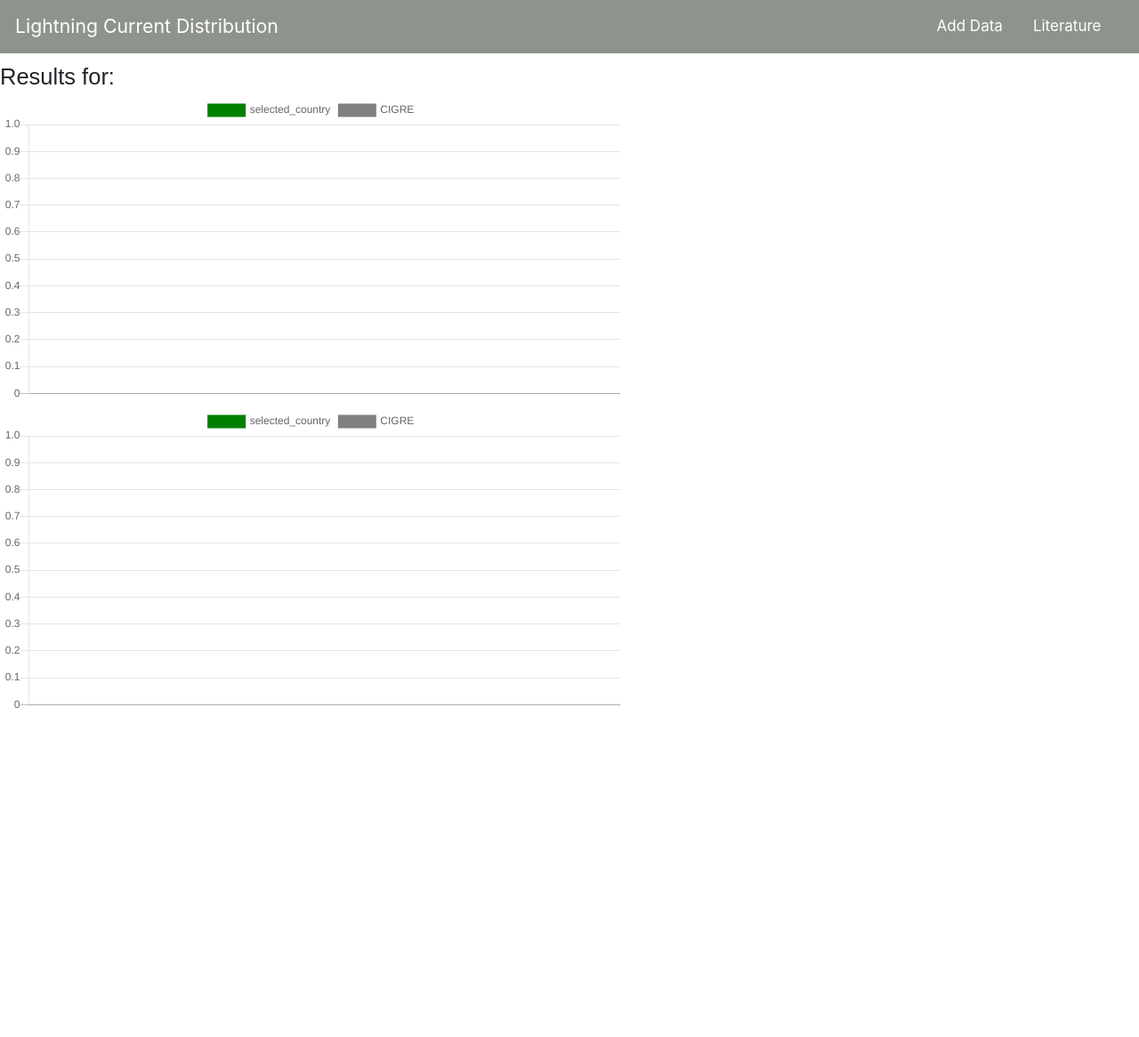
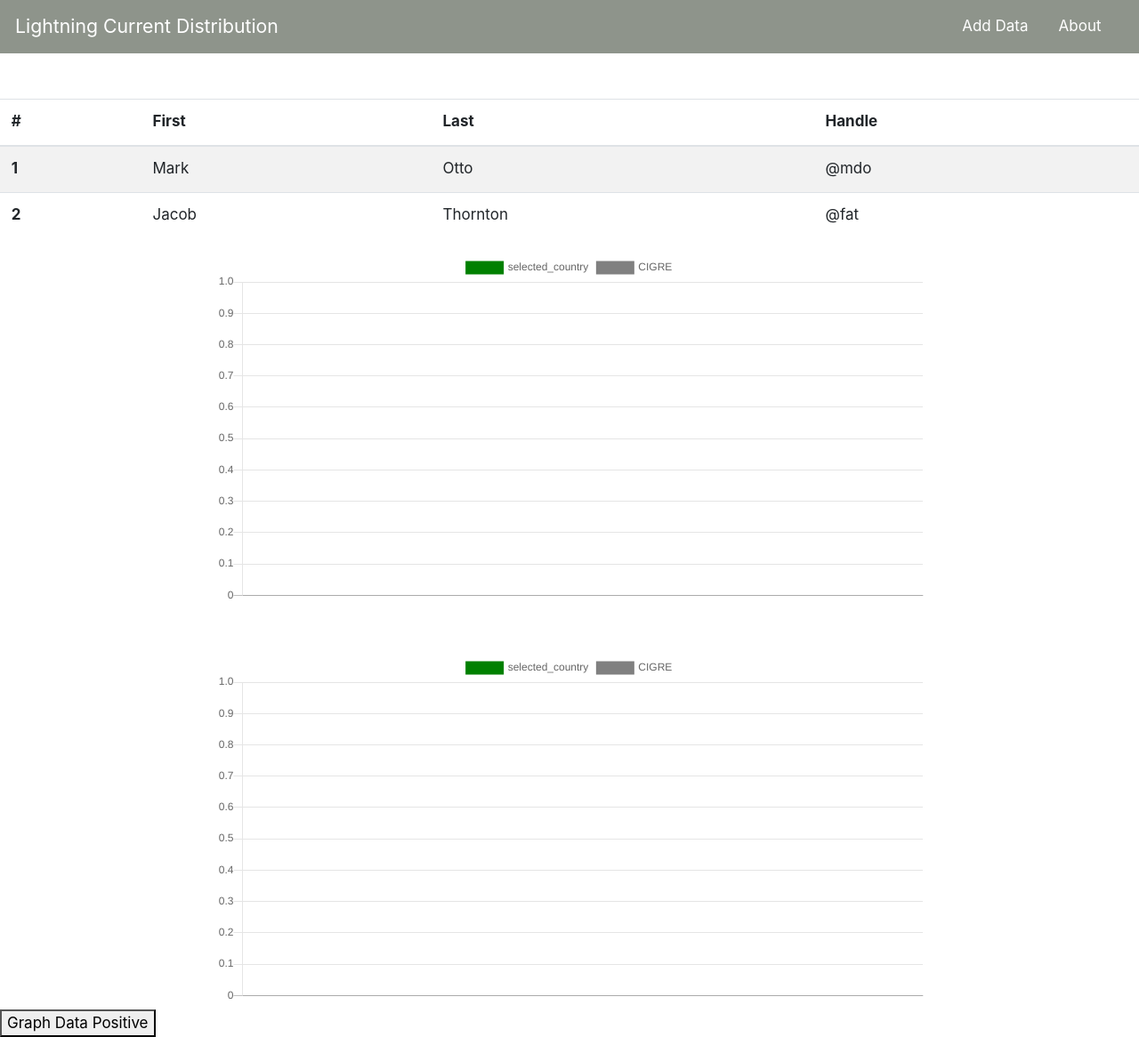
Before and after one commit to MargChatz/Thesis_webapp, a Flask app: template templates/index.html in a window 1280 px wide. Shown: the whole page at 89% size. Before the commit the page ends 796 px from the top, so only its background shows below. Run offline with Flask 2, Linux system fonts and the light colour scheme; the template is opened without the code that fills it, so the values that code supplies are empty; some libraries are stand-ins or nearby versions.

Commit message:
created addDataForm and table to index page

```diff
--- a/app.py
+++ b/app.py
@@ -15,7 +15,7 @@ app.config["DEBUG"] = True
 def nav():
       return render_template("nav.html")
 
-@app.route("/",  methods=['GET','POST'])
+@app.route("/home",  methods=['GET','POST'])
 def home():
     print(request.method)
 
@@ -32,6 +32,7 @@ def home():
         td = {}
         gd = {}
         ld = None
+
         for result in results:
             td["country"] = result[0]
             td["LLS"] = result[1]
@@ -57,6 +58,19 @@ def home():
         gd["xs"], gd["graph_values_p"] = graph_values(gd["median_current_p"], gd["std_current_p"], 200)
         gd["graph_values_n"] = graph_values(gd["median_current_n"], gd["std_current_n"], 200)[1]
 
+        gd["csv_data_p"] = []
+
+        for i in range(len(gd["xs"])):
+            gd["csv_data_p"].append([gd["xs"][i], gd["graph_values_p"][i]])
+
+        # print(gd["csv_data_p"])
+
+
+        # print(gd["xs"], gd["graph_values_p"])
+        # print(gd["graph_values_n"])
+        # print(gd["graph_values_p"])
+
+
         country_name = "CIGRE STD"
         cursor = dbc.get_db().execute("select * from Data where country == ?", [country_name])
         results = cursor.fetchall()
@@ -67,8 +81,8 @@ def home():
             gd["cigre_std_current_n"] = result[8]
         gd["cigre_graph_values_p"] = graph_values(gd["cigre_median_current_p"], gd["cigre_std_current_p"], 200)[1]
         gd["cigre_graph_values_n"] = graph_values(gd["cigre_median_current_n"], gd["cigre_std_current_n"], 200)[1]
-        # print(gd["graph_values_p"])
-        # print(gd["graph_values_n"])
+        # print(gd["cigre_graph_values_p"])
+        # print(gd["cigre_graph_values_n"])
         dbc.close_connection()
         return render_template("index.html", table_data=td, graph_data=gd, literature_data=ld)
 
@@ -91,3 +105,7 @@ def home():
 def country():
     print("Country")
     print(request.method)
+
+@app.route("/addData",  methods=['GET','POST'])
+def addData():
+    return render_template("addDataForm.html")
--- a/mathcad.py
+++ b/mathcad.py
@@ -12,6 +12,7 @@ def graph_values(median, std,iterations):
     for i in range(1,iterations+1):
         xs.append(i)
         ys.append(1/(std*i*math.sqrt(math.pi*2)) * math.exp(  (-1)*((math.log(i) - math.log(median))**2)/(2*std**2)))
+
 
     return (xs, ys)
 
--- a/static/style.css
+++ b/static/style.css
@@ -67,6 +67,14 @@ body{
     font-size: xx-large;
 }
 
+.canvas {
+        padding-left: 0;
+        padding-right: 0;
+        margin-left: auto;
+        margin-right: auto;
+        display: block;
+        width: 800px;
+}
 .navbar {
     background:#8e948b;
 }
--- a/templates/base.html
+++ b/templates/base.html
@@ -15,17 +15,17 @@
 
 <body>
     <nav class="navbar navbar-expand-md">
-        <a class="navbar-brand" href="#">Lightning Current Distribution</a>
+        <a class="navbar-brand" href="/home">Lightning Current Distribution</a>
 	<button class="navbar-toggler navbar-dark" type="button" data-toggle="collapse" data-target="#main-navigation">
 		<span class="navbar-toggler-icon"></span>
 	</button>
 	<div class="collapse navbar-collapse" id="main-navigation">
 		<ul class="navbar-nav">
 			<li class="nav-item">
-				<a class="nav-link" href="#">Add Data</a>
+				<a class="nav-link" href="/addData">Add Data</a>
 			</li>
 			<li class="nav-item">
-				<a class="nav-link" href="#">Literature</a>
+				<a class="nav-link" href="#">About</a>
 			</li>
 
 		</ul>
@@ -41,6 +41,10 @@
         {% block index %} {% endblock %}
     </div>
 
+    <div class="addDataForm">
+        {% block addDataForm %} {% endblock %}
+    </div>
+
 
 
     <script src="https://code.jquery.com/jquery-3.3.1.slim.min.js" integrity="sha384-q8i/X+965DzO0rT7abK41JStQIAqVgRVzpbzo5smXKp4YfRvH+8abtTE1Pi6jizo" crossorigin="anonymous"></script>
--- a/templates/index.html
+++ b/templates/index.html
@@ -3,8 +3,7 @@
 {% block index %}
 
     <div class="heading">
-        <h4 style="display: inline;">Results for:</h4>
-        <h4 style="display: inline", id="country"></h4>
+        <h4 class="title text-center display-4 mt-5", id = "country"></h4>
     </div>
 
     <!-- <div class="LLS">
@@ -13,14 +12,46 @@
 
     </div> -->
 
-    <div>
 
-    </div>
-        <canvas id="positiveChart" style="width:100%;max-width:700px"></canvas>
-    </div>
-    </div>
-        <canvas id="negativeChart" style="width:100%;max-width:700px"></canvas>
-    </div>
+    <table class="table table-striped">
+        <thead>
+          <tr>
+            <th scope="col">#</th>
+            <th scope="col">First</th>
+            <th scope="col">Last</th>
+            <th scope="col">Handle</th>
+          </tr>
+        </thead>
+        <tbody>
+          <tr>
+            <th scope="row">1</th>
+            <td>Mark</td>
+            <td>Otto</td>
+            <td>@mdo</td>
+          </tr>
+          <tr>
+            <th scope="row">2</th>
+            <td>Jacob</td>
+            <td>Thornton</td>
+            <td>@fat</td>
+          </tr>
+
+        </tbody>
+      </table>
+<div class="canvas">
+
+    <canvas id="positiveChart" ></canvas>
+    <canvas id="negativeChart" style="margin-top: 50px;"></canvas>
+
+</div>
+
+
+
+
+
+
+
+
 
     <!-- src="https://cdn.jsdelivr.net/npm/bootstrap@4.5.3/dist/js/bootstrap.bundle.min.js" integrity="sha384-ho+j7jyWK8fNQe+A12Hb8AhRq26LrZ/JpcUGGOn+Y7RsweNrtN/tE3MoK7ZeZDyx" crossorigin="anonymous" -->
     <script>
@@ -59,6 +90,8 @@
             options: {}
         });
 
+        //negative strikes graph
+
         var myChart = new Chart("negativeChart", {
             type: "line",
             data:{
@@ -78,7 +111,39 @@
             },
             options: {}
         });
+
+        csvFileData = graph_data.csv_data_p
+
+        function download_csv_file() {
+                //define the heading for each row of the data
+                var csv = 'I,Probability\n';
+
+                //merge the data with CSV
+                csvFileData.forEach(function(row) {
+                        csv += row.join(',');
+                        csv += "\n";
+                });
+
+                // //display the created CSV data on the web browser
+                // document.write(csv);
+
+
+                var hiddenElement = document.createElement('a');
+                hiddenElement.href = 'data:text/csv;charset=utf-8,' + encodeURI(csv);
+                hiddenElement.target = '_blank';
+
+                //provide the name for the CSV file to be downloaded
+                hiddenElement.download = 'Graph_Data_Positive.csv';
+                hiddenElement.click();
+        }
+
+
     </script>
+
+    <!-- create an HTML button to download the CSV file on click -->
+    <button onclick="download_csv_file()"> Graph Data Positive </button>
+    <!-- <button onclick="download_csv_negative()"> Graph Data Negative </button>    -->
+
 
 
 {% endblock %}
```
Also changed, not shown: templates/addDataForm.html (added, +47 -0 lines).
